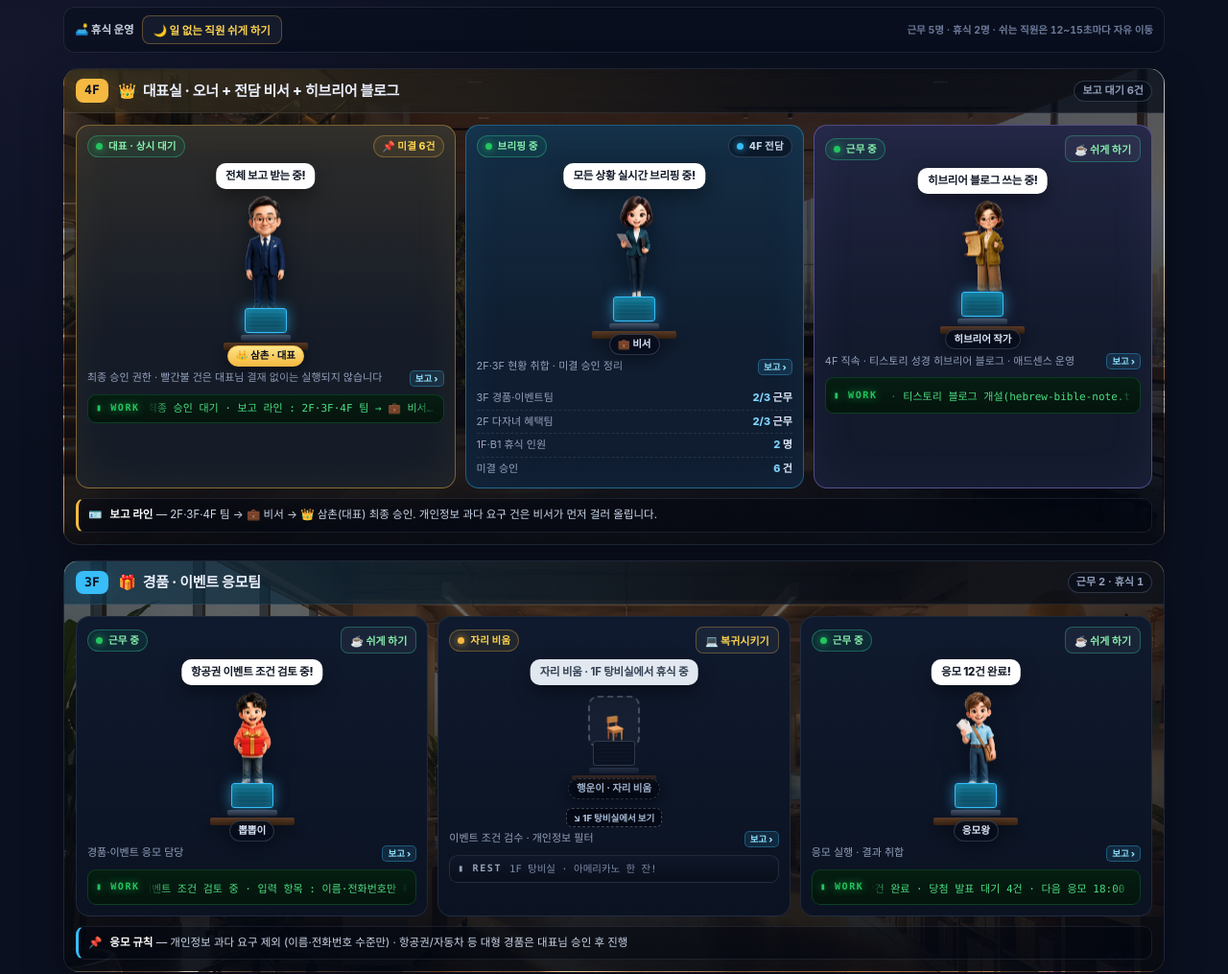
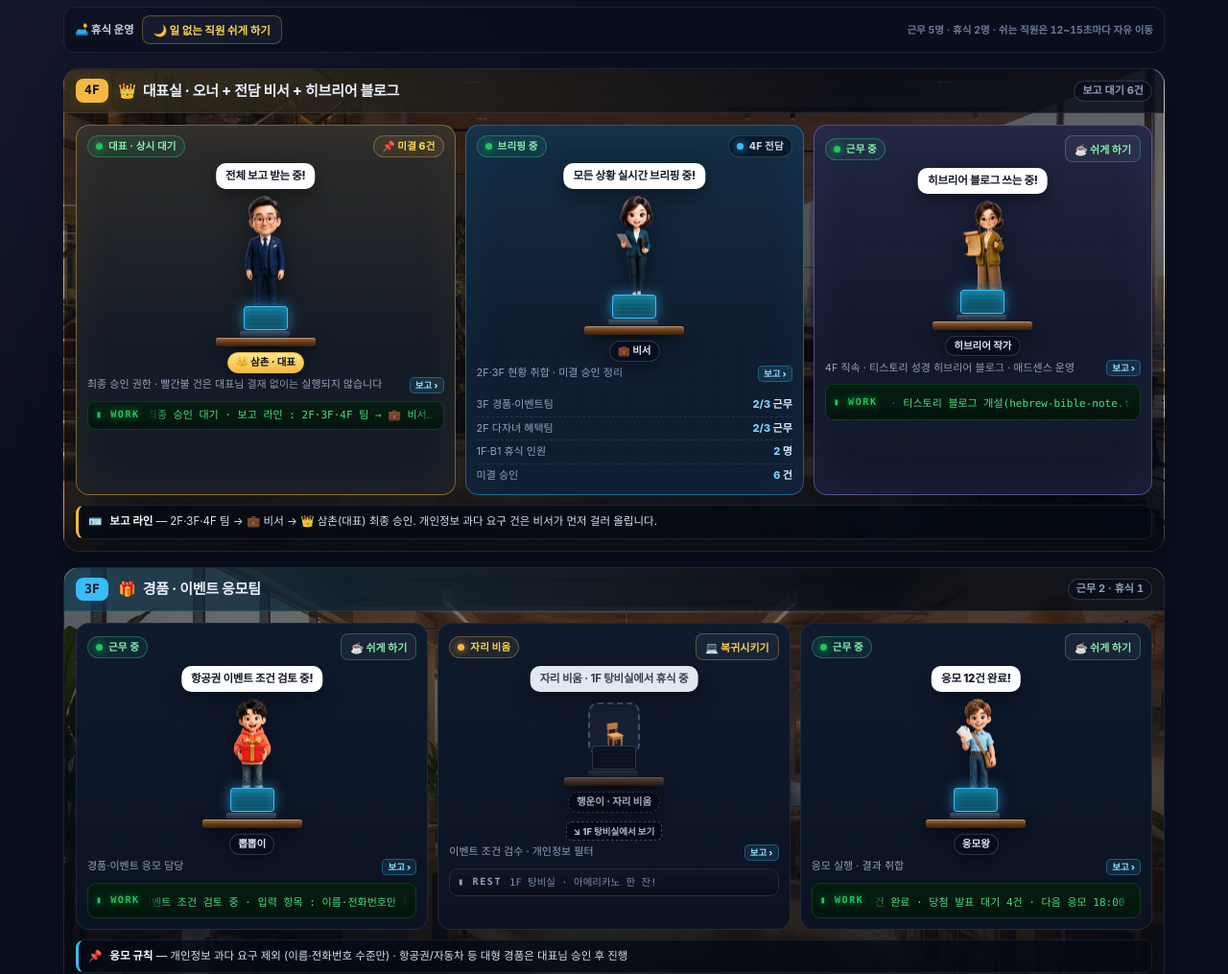
Before and after one commit to mannasys99-afk/ai-company, a plain HTML site: page index.html in a window 1280 px wide. Shown: the part 1496-2511 px from the top of the page at 96% size. Drawn offline with Linux system fonts and the light colour scheme.

Commit message:
책상·이름표 배치 다듬기(책상 앞 이름표) · 책상 상판·그림자 보강 · 사무실 배경 더 밝게

```diff
--- a/index.html
+++ b/index.html
@@ -165,7 +165,7 @@
   .floor-name .em{font-size:15px}
   .floor-meta{margin-left:auto; display:flex; align-items:center; gap:8px; font-size:11px; color:var(--muted); font-weight:700}
   .floor-meta .stat{padding:2px 8px; border-radius:999px; border:1px solid var(--line2); background:rgba(6,12,26,.6); font-variant-numeric:tabular-nums}
-  .floor-body{padding:12px; background:linear-gradient(180deg, rgba(4,10,20,.26), rgba(4,10,20,.46))}
+  .floor-body{padding:12px; background:linear-gradient(180deg, rgba(4,10,20,.18), rgba(4,10,20,.34))}
   .grid-3{display:grid; grid-template-columns:repeat(auto-fit, minmax(228px, 1fr)); gap:10px}
   .suite{display:grid; grid-template-columns:1.35fr 1fr; gap:10px}
   .suite.suite4{grid-template-columns:1.12fr 1fr 1fr}
@@ -201,12 +201,15 @@
   .tag{font-size:10.5px; font-weight:800; padding:2px 8px; border-radius:999px; background:rgba(6,12,26,.85); border:1px solid var(--line2); color:#dbe6f7; white-space:nowrap}
   .tag.gold{color:#0b1020; background:linear-gradient(180deg,#fde68a,#f5b942); border-color:#f5b942}
   .desk{position:relative; display:flex; flex-direction:column; align-items:center; margin-top:1px}
-  .laptop{position:relative; width:52px; height:34px}
-  .laptop .scr{position:absolute; left:4px; top:0; width:44px; height:26px; border-radius:3px; background:#0f172a; border:1px solid #334155; overflow:hidden}
+  .desk::after{content:""; position:absolute; left:50%; bottom:-5px; width:118px; height:9px; transform:translateX(-50%); border-radius:50%; background:radial-gradient(ellipse at center, rgba(0,0,0,.55), rgba(0,0,0,0) 70%); z-index:-1}
+  .laptop{position:relative; width:54px; height:32px}
+  .laptop .scr{position:absolute; left:4px; top:0; width:46px; height:25px; border-radius:3px; background:#0f172a; border:1px solid #334155; overflow:hidden}
   .laptop .scr::after{content:""; position:absolute; inset:3px; background:repeating-linear-gradient(180deg, rgba(148,163,184,.18) 0 1px, transparent 1px 4px); opacity:.5}
   .laptop.lit .scr{background:linear-gradient(180deg,#0e7490,#0a4257); border-color:#38bdf8; box-shadow:0 0 14px rgba(56,189,248,.6), inset 0 0 10px rgba(56,189,248,.4)}
   .laptop .base{position:absolute; left:0; bottom:0; width:52px; height:6px; border-radius:2px; background:linear-gradient(180deg,#475569,#1e293b)}
-  .plank{width:88px; height:8px; margin-top:2px; border-radius:2px; background:linear-gradient(180deg,#5b3a26,#33200f); box-shadow:0 7px 14px rgba(0,0,0,.45)}
+  .plank{width:104px; height:9px; margin-top:1px; border-radius:3px;
+    background:linear-gradient(180deg,#a1683c,#5a3518 62%,#3a2109);
+    box-shadow:0 8px 18px rgba(0,0,0,.55), inset 0 1px 0 rgba(255,225,186,.35)}
   .vacant{margin-top:3px; font-size:9.5px; font-weight:800; color:#94a3b8; background:rgba(2,6,16,.8); border:1px dashed rgba(148,163,184,.4); padding:1px 5px; border-radius:5px; white-space:nowrap}
   /* 자리 비움 — 근무 중이 아닐 때는 캐릭터 대신 빈 의자만 남깁니다 */
   .ava.empty{background:rgba(148,163,184,.06); border:2px dashed rgba(148,163,184,.38); font-size:25px; box-shadow:none; filter:none; opacity:1}
@@ -228,8 +231,8 @@
   .fig-fb{display:none; font-size:30px; line-height:1}
   .fig-wrap.imgfail .fig{display:none}
   .fig-wrap.imgfail .fig-fb{display:block}
-  .card .scene > .desk{margin-top:-12px; position:relative; z-index:2}
-  .card .scene > .tag{margin-top:-10px; position:relative; z-index:3; box-shadow:0 5px 12px rgba(2,6,16,.45)}
+  .card .scene > .desk{margin-top:-14px; position:relative; z-index:2}
+  .card .scene > .tag{margin-top:1px; position:relative; z-index:3; box-shadow:0 5px 12px rgba(2,6,16,.45)}
   .gl-face{width:22px; height:22px; border-radius:7px; object-fit:cover; object-position:50% 4%;
     background:radial-gradient(circle at 35% 25%, #24344f, #0d1728); border:1px solid rgba(148,163,184,.32); display:block; flex:0 0 auto}
   .dr-ava{position:relative; overflow:hidden}
@@ -334,7 +337,7 @@
   .sec-row:first-child{border-top:0; padding-top:0}
   .sec-row b{color:#e3edff; font-weight:800}
   .sec-row .num{font-variant-numeric:tabular-nums; color:#7dd3fc; font-weight:800}
-  .rule{margin-top:10px; display:flex; gap:8px; align-items:flex-start; font-size:11.5px; line-height:1.5; color:#cbd7ea; background:rgba(2,6,16,.45); border:1px solid var(--line); border-left:3px solid var(--fl); border-radius:9px; padding:8px 10px}
+  .rule{margin-top:10px; display:flex; gap:8px; align-items:flex-start; font-size:11.5px; line-height:1.5; color:#d7e2f2; background:rgba(4,10,20,.74); border:1px solid var(--line); border-left:3px solid var(--fl); border-radius:9px; padding:8px 10px}
   .rule .em{flex:0 0 auto}
   .rule b{color:#fff}
 
@@ -356,7 +359,7 @@
   .mini{border:1px solid rgba(56,189,248,.35); background:rgba(56,189,248,.1); color:#93e3ff; font-family:inherit; font-size:10.5px; font-weight:800; padding:3px 8px; border-radius:7px; cursor:pointer}
   .mini:hover{background:rgba(56,189,248,.2)}
   .mini:focus-visible{outline:2px solid #7dd3fc; outline-offset:2px}
-  .empty{font-size:11.5px; color:#a9b8ce; border:1px dashed rgba(148,163,184,.24); border-radius:10px; padding:14px 10px; text-align:center; margin-top:10px; background:rgba(4,10,20,.55)}
+  .empty{font-size:11.5px; color:#b6c4d8; border:1px dashed rgba(148,163,184,.28); border-radius:10px; padding:14px 10px; text-align:center; margin-top:10px; background:rgba(4,10,20,.68)}
   .lobby{display:grid; grid-template-columns:1fr 1.5fr; gap:10px}
   .b1{display:grid; grid-template-columns:repeat(auto-fit, minmax(220px,1fr)); gap:10px}
   .zone{border-color:rgba(244,114,182,.22); background:linear-gradient(180deg, rgba(244,114,182,.07), rgba(11,19,34,.98) 45%); min-height:168px}
```
